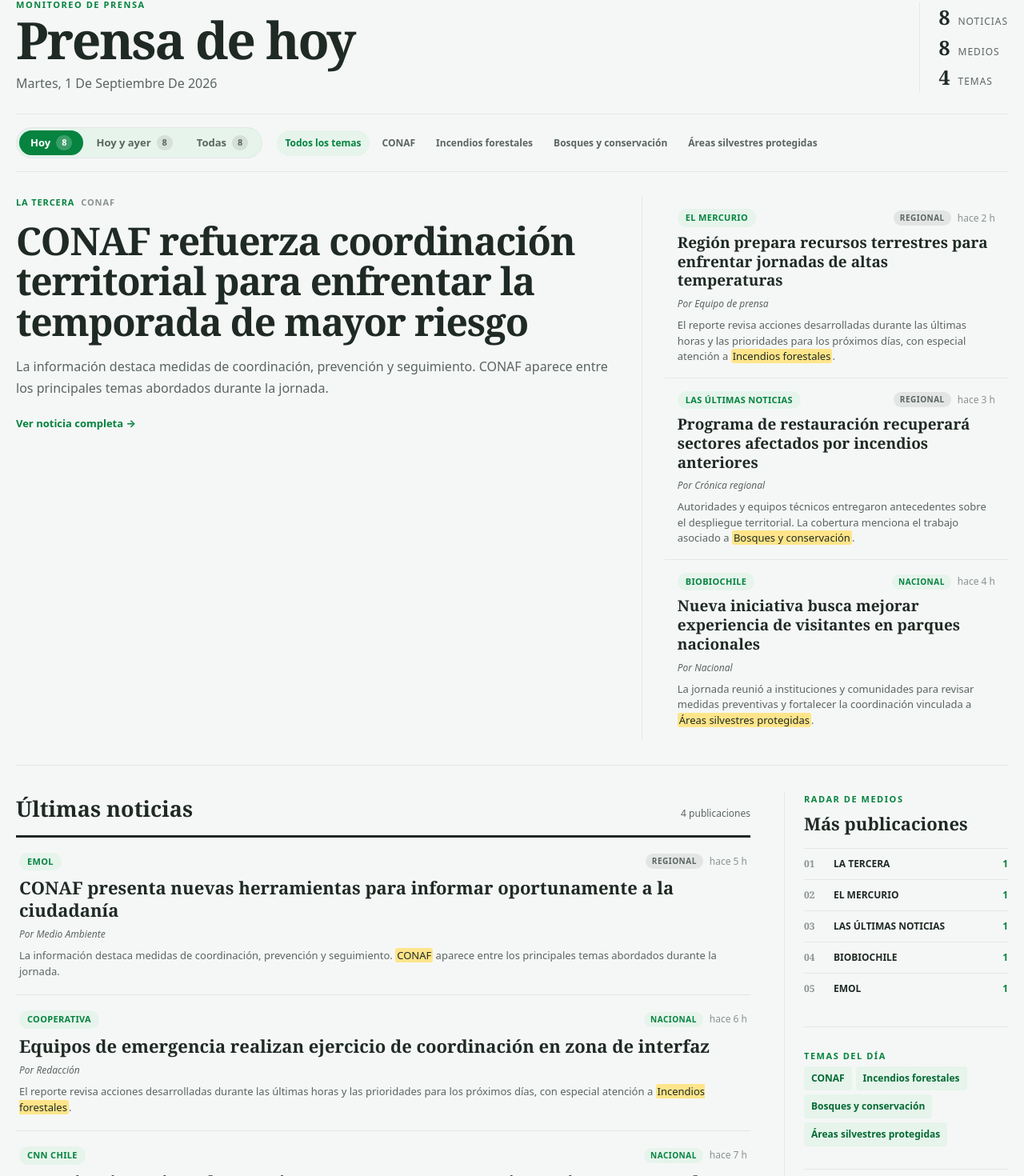
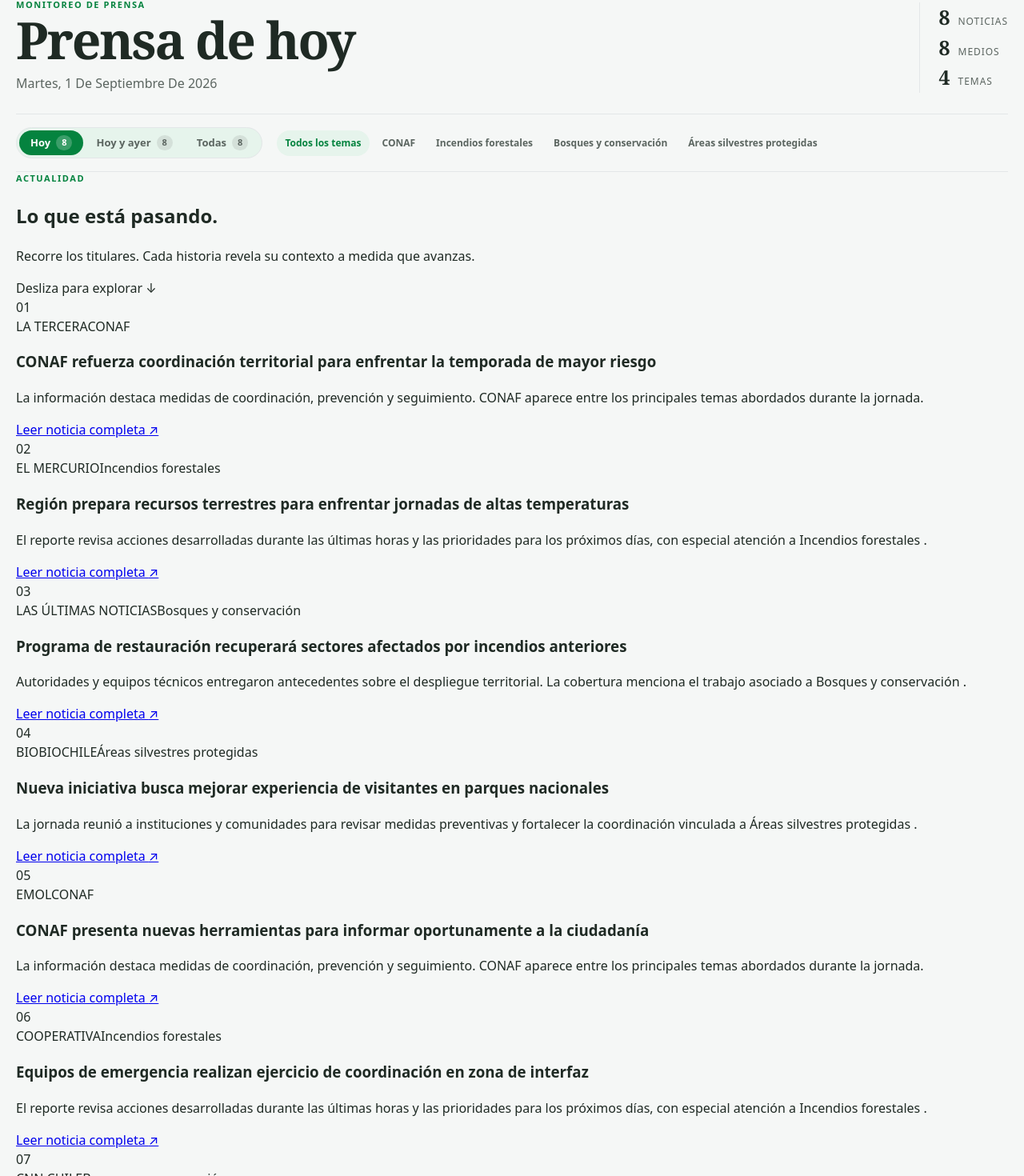
Before and after one commit to alfredocespedes-c/per_prensa, a React (Vite) app in the folder frontend/: page /#/ in a window 1280 px wide. Shown: the part 184-1654 px from the top of the page at 80% size. Built offline with nearby package versions, Linux system fonts and the light colour scheme.

Commit message:
Add dynamic scroll reveal to editorial news

```diff
--- a/frontend/src/vistas/Portada.jsx
+++ b/frontend/src/vistas/Portada.jsx
@@ -1,119 +1,56 @@
-import { useMemo, useState } from 'react'
+import { useEffect, useMemo, useRef, useState } from 'react'
 import { useDatos } from '../contexto/ProveedorDatos.jsx'
-import NoticiaItem from '../componentes/NoticiaItem.jsx'
 import { esHoy, esHoyOAyer } from '../utilidades/fechas.js'
 
 function normalizarTitular(titular) {
   return String(titular ?? '').toLowerCase().normalize('NFD').replace(/[̀-ͯ]/g, '').replace(/[^a-z0-9ñ]/g, '')
 }
-
 function quitarDuplicados(lista) {
   const vistos = new Set()
-  return lista.filter((n) => {
-    const clave = normalizarTitular(n.titular)
-    if (!clave || vistos.has(clave)) return false
-    vistos.add(clave)
-    return true
-  })
+  return lista.filter((n) => { const clave = normalizarTitular(n.titular); if (!clave || vistos.has(clave)) return false; vistos.add(clave); return true })
 }
+function fechaLarga() { return new Intl.DateTimeFormat('es-CL', { weekday:'long', day:'numeric', month:'long', year:'numeric' }).format(new Date()) }
+function textoExtracto(n) { return n.extracto?.map((x) => x.texto).join(' ').trim() || 'Sin resumen disponible.' }
 
-function fechaLarga() {
-  return new Intl.DateTimeFormat('es-CL', { weekday: 'long', day: 'numeric', month: 'long', year: 'numeric' }).format(new Date())
+function NoticiaScroll({ noticia, indice }) {
+  const ref = useRef(null)
+  const [visible, setVisible] = useState(false)
+  useEffect(() => {
+    const nodo = ref.current
+    if (!nodo) return
+    const observer = new IntersectionObserver(([entry]) => setVisible(entry.isIntersecting), { threshold: .38, rootMargin: '-8% 0px -14% 0px' })
+    observer.observe(nodo)
+    return () => observer.disconnect()
+  }, [])
+  return <article ref={ref} className={`noticia-scroll ${visible ? 'visible' : ''}`}>
+    <div className="noticia-scroll-numero">{String(indice + 1).padStart(2,'0')}</div>
+    <div className="noticia-scroll-contenido">
+      <div className="noticia-scroll-meta"><span>{noticia.medioNombre}</span><span>{noticia.conceptoPrincipal}</span></div>
+      <h3>{noticia.titular}</h3>
+      <div className="noticia-scroll-reveal">
+        <p>{textoExtracto(noticia)}</p>
+        <a href={noticia.url} target="_blank" rel="noreferrer">Leer noticia completa <span>↗</span></a>
+      </div>
+    </div>
+  </article>
 }
 
 export default function Portada() {
   const { noticias = [], conceptos = [], cargando, error } = useDatos()
   const [periodo, setPeriodo] = useState('hoy')
   const [tema, setTema] = useState('todos')
-
   const base = useMemo(() => quitarDuplicados(noticias), [noticias])
-  const conteos = useMemo(() => ({
-    todas: base.length,
-    hoy: base.filter((n) => esHoy(n.fecha)).length,
-    'hoy-ayer': base.filter((n) => esHoyOAyer(n.fecha)).length,
-  }), [base])
-
-  const filtradas = useMemo(() => base.filter((n) => {
-    const fechaOk = periodo === 'hoy' ? esHoy(n.fecha) : periodo === 'hoy-ayer' ? esHoyOAyer(n.fecha) : true
-    const temaOk = tema === 'todos' || n.conceptoPrincipal === tema
-    return fechaOk && temaOk
-  }), [base, periodo, tema])
-
+  const conteos = useMemo(() => ({ todas:base.length, hoy:base.filter(n=>esHoy(n.fecha)).length, 'hoy-ayer':base.filter(n=>esHoyOAyer(n.fecha)).length }), [base])
+  const filtradas = useMemo(() => base.filter(n => (periodo==='hoy'?esHoy(n.fecha):periodo==='hoy-ayer'?esHoyOAyer(n.fecha):true) && (tema==='todos'||n.conceptoPrincipal===tema)), [base,periodo,tema])
   if (cargando) return <main className="portada-editorial"><p className="estado">Cargando noticias…</p></main>
   if (error) return <main className="portada-editorial"><p className="estado estado-error">No se pudieron cargar las noticias: {error}</p></main>
-
-  const principal = filtradas[0]
-  const secundarias = filtradas.slice(1, 4)
-  const resto = filtradas.slice(4)
-  const medios = new Set(filtradas.map((n) => n.medioNombre)).size
-  const temas = new Set(filtradas.map((n) => n.conceptoPrincipal)).size
-  const ranking = Object.entries(filtradas.reduce((acc, n) => {
-    acc[n.medioNombre] = (acc[n.medioNombre] || 0) + 1
-    return acc
-  }, {})).sort((a, b) => b[1] - a[1]).slice(0, 5)
-
-  return (
-    <main className="portada-editorial">
-      <header className="editorial-cabecera">
-        <div>
-          <p className="editorial-kicker">MONITOREO DE PRENSA</p>
-          <h1>Prensa de hoy</h1>
-          <p className="editorial-fecha">{fechaLarga()}</p>
-        </div>
-        <div className="editorial-resumen">
-          <strong>{filtradas.length}</strong><span>noticias</span>
-          <strong>{medios}</strong><span>medios</span>
-          <strong>{temas}</strong><span>temas</span>
-        </div>
-      </header>
-
-      <div className="editorial-filtros">
-        <div className="filtro-periodo" role="group" aria-label="Filtrar por fecha">
-          {[['hoy','Hoy'],['hoy-ayer','Hoy y ayer'],['todas','Todas']].map(([id, etiqueta]) => (
-            <button key={id} className={`filtro-periodo-boton ${periodo === id ? 'activo' : ''}`} onClick={() => setPeriodo(id)}>
-              {etiqueta}<span className="filtro-periodo-conteo">{conteos[id]}</span>
-            </button>
-          ))}
-        </div>
-        <div className="editorial-temas">
-          <button className={tema === 'todos' ? 'activo' : ''} onClick={() => setTema('todos')}>Todos los temas</button>
-          {conceptos.map((c) => <button key={c.texto} className={tema === c.texto ? 'activo' : ''} onClick={() => setTema(c.texto)}>{c.texto}</button>)}
-        </div>
-      </div>
-
-      {!principal ? <p className="estado">No hay noticias para este filtro.</p> : <>
-        <section className="editorial-destacadas">
-          <article className="noticia-principal">
-            <div className="principal-meta"><span>{principal.medioNombre}</span><span>{principal.conceptoPrincipal}</span></div>
-            <h2>{principal.titular}</h2>
-            <p>{principal.extracto?.map((x) => x.texto).join(' ')}</p>
-            <a href={principal.url} target="_blank" rel="noreferrer">Ver noticia completa →</a>
-          </article>
-          <div className="editorial-secundarias">
-            {secundarias.map((n) => <NoticiaItem key={n.id} noticia={n} superficie="interna" marcarHoy={false} />)}
-          </div>
-        </section>
-
-        <section className="editorial-cuerpo">
-          <div className="editorial-feed">
-            <div className="editorial-titulo-linea"><h2>Últimas noticias</h2><span>{resto.length} publicaciones</span></div>
-            <div className="editorial-lista">
-              {resto.map((n) => <NoticiaItem key={n.id} noticia={n} superficie="interna" marcarHoy={periodo !== 'hoy'} />)}
-            </div>
-          </div>
-          <aside className="editorial-lateral">
-            <div className="lateral-bloque">
-              <p className="lateral-rotulo">RADAR DE MEDIOS</p>
-              <h3>Más publicaciones</h3>
-              {ranking.map(([medio, total], i) => <div className="ranking-medio" key={medio}><b>{String(i+1).padStart(2,'0')}</b><span>{medio}</span><strong>{total}</strong></div>)}
-            </div>
-            <div className="lateral-bloque">
-              <p className="lateral-rotulo">TEMAS DEL DÍA</p>
-              <div className="nube-temas">{conceptos.map((c) => <button key={c.texto} onClick={() => setTema(c.texto)}>{c.texto}</button>)}</div>
-            </div>
-          </aside>
-        </section>
-      </>}
-    </main>
-  )
+  const medios = new Set(filtradas.map(n=>n.medioNombre)).size
+  const temas = new Set(filtradas.map(n=>n.conceptoPrincipal)).size
+  const ranking = Object.entries(filtradas.reduce((a,n)=>{a[n.medioNombre]=(a[n.medioNombre]||0)+1;return a},{})).sort((a,b)=>b[1]-a[1]).slice(0,5)
+  return <main className="portada-editorial portada-dinamica">
+    <header className="editorial-cabecera"><div><p className="editorial-kicker">MONITOREO DE PRENSA</p><h1>Prensa de hoy</h1><p className="editorial-fecha">{fechaLarga()}</p></div><div className="editorial-resumen"><strong>{filtradas.length}</strong><span>noticias</span><strong>{medios}</strong><span>medios</span><strong>{temas}</strong><span>temas</span></div></header>
+    <div className="editorial-filtros"><div className="filtro-periodo">{[['hoy','Hoy'],['hoy-ayer','Hoy y ayer'],['todas','Todas']].map(([id,e])=><button key={id} className={`filtro-periodo-boton ${periodo===id?'activo':''}`} onClick={()=>setPeriodo(id)}>{e}<span className="filtro-periodo-conteo">{conteos[id]}</span></button>)}</div><div className="editorial-temas"><button className={tema==='todos'?'activo':''} onClick={()=>setTema('todos')}>Todos los temas</button>{conceptos.map(c=><button key={c.texto} className={tema===c.texto?'activo':''} onClick={()=>setTema(c.texto)}>{c.texto}</button>)}</div></div>
+    <section className="scroll-intro"><p className="editorial-kicker">ACTUALIDAD</p><h2>Lo que está pasando.</h2><p>Recorre los titulares. Cada historia revela su contexto a medida que avanzas.</p><span className="scroll-indicador">Desliza para explorar ↓</span></section>
+    <section className="dinamica-layout"><div className="dinamica-feed">{filtradas.map((n,i)=><NoticiaScroll key={n.id} noticia={n} indice={i}/>)}</div><aside className="editorial-lateral dinamica-lateral"><div className="lateral-bloque"><p className="lateral-rotulo">RADAR DE MEDIOS</p><h3>Más publicaciones</h3>{ranking.map(([m,t],i)=><div className="ranking-medio" key={m}><b>{String(i+1).padStart(2,'0')}</b><span>{m}</span><strong>{t}</strong></div>)}</div><div className="lateral-bloque"><p className="lateral-rotulo">TEMAS DEL DÍA</p><div className="nube-temas">{conceptos.map(c=><button key={c.texto} onClick={()=>setTema(c.texto)}>{c.texto}</button>)}</div></div></aside></section>
+  </main>
 }
```
